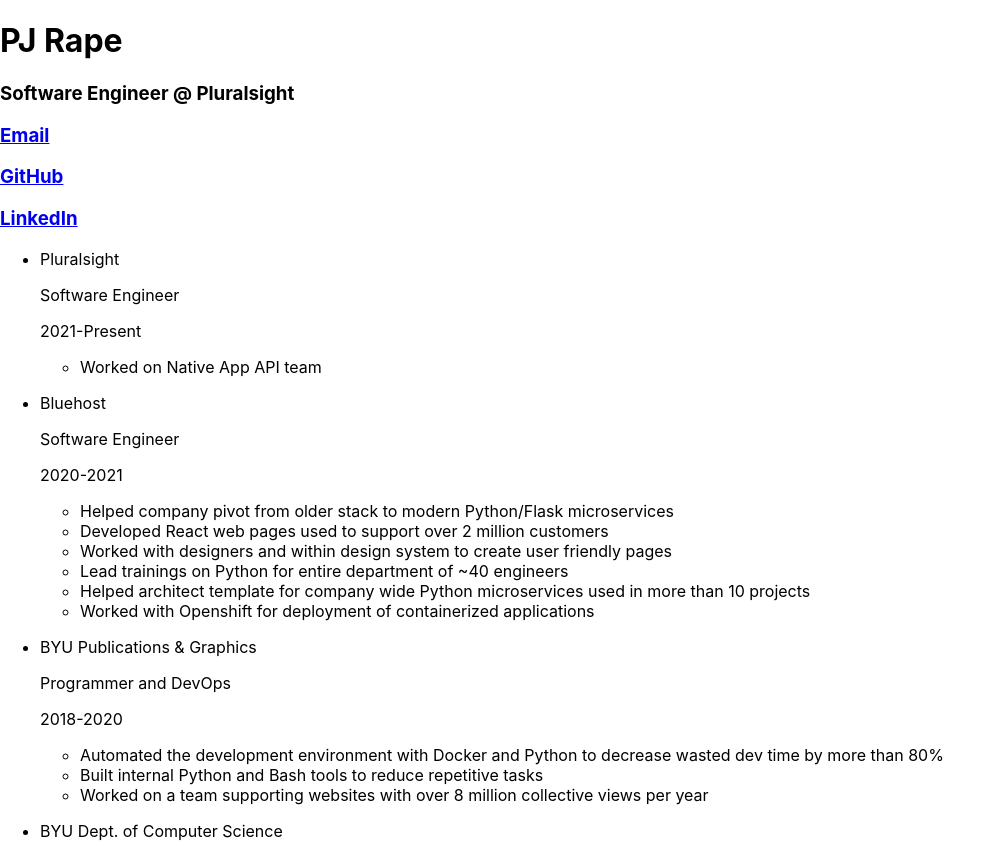
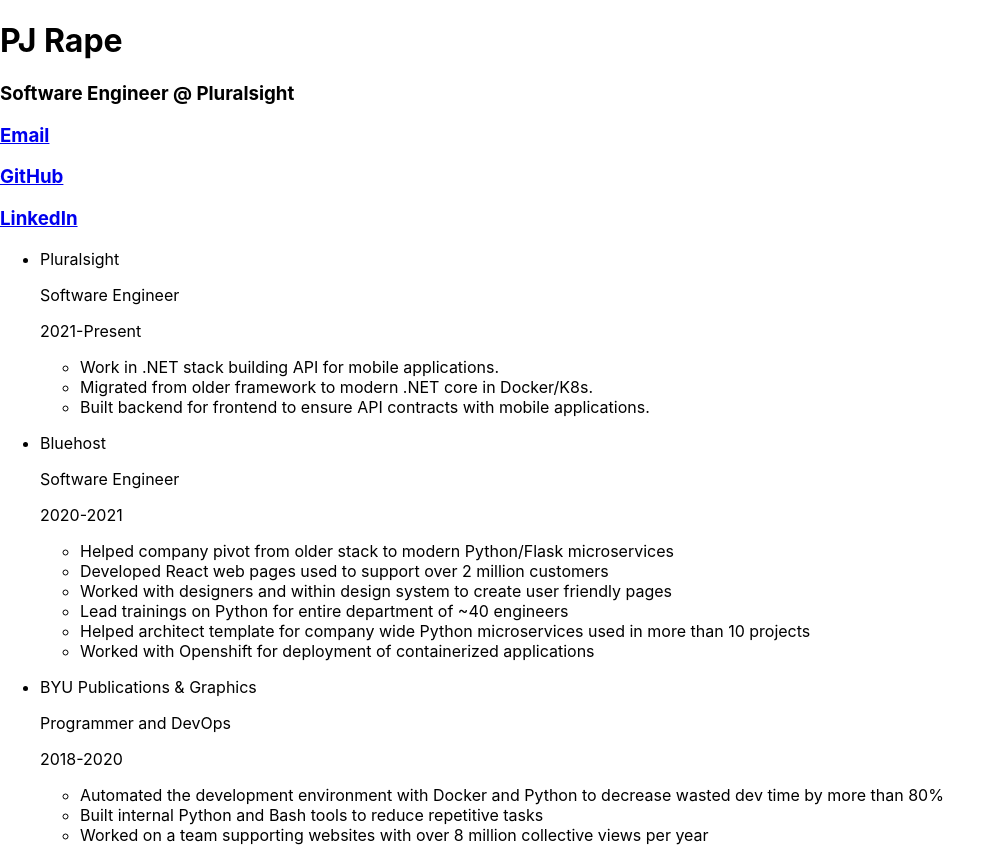
Before and after one commit to ptrj96/resume, a React (Create React App) app: page / in a window 1280 px wide. Shown: the top 847 px of the page, without its empty margins (0-1005 px from the left). Built offline with nearby package versions, Linux system fonts and the light colour scheme.

Commit message:
Update content and favicon

```diff
--- a/public/index.html
+++ b/public/index.html
@@ -24,7 +24,7 @@
       work correctly both with client-side routing and a non-root public URL.
       Learn how to configure a non-root public URL by running `npm run build`.
     -->
-    <title>React App</title>
+    <title>PJ Rape</title>
   </head>
   <body>
     <noscript>You need to enable JavaScript to run this app.</noscript>
--- a/src/content/JobsData.json
+++ b/src/content/JobsData.json
@@ -5,7 +5,9 @@
             "title": "Software Engineer",
             "date": "2021-Present",
             "description": [
-                "Worked on Native App API team"
+                "Work in .NET stack building API for mobile applications.",
+                "Migrated from older framework to modern .NET core in Docker/K8s.",
+                "Built backend for frontend to ensure API contracts with mobile applications."
             ]
         },
         {
```
Also changed, not shown: 1 other file (tests, documents, lock files or other folders).
